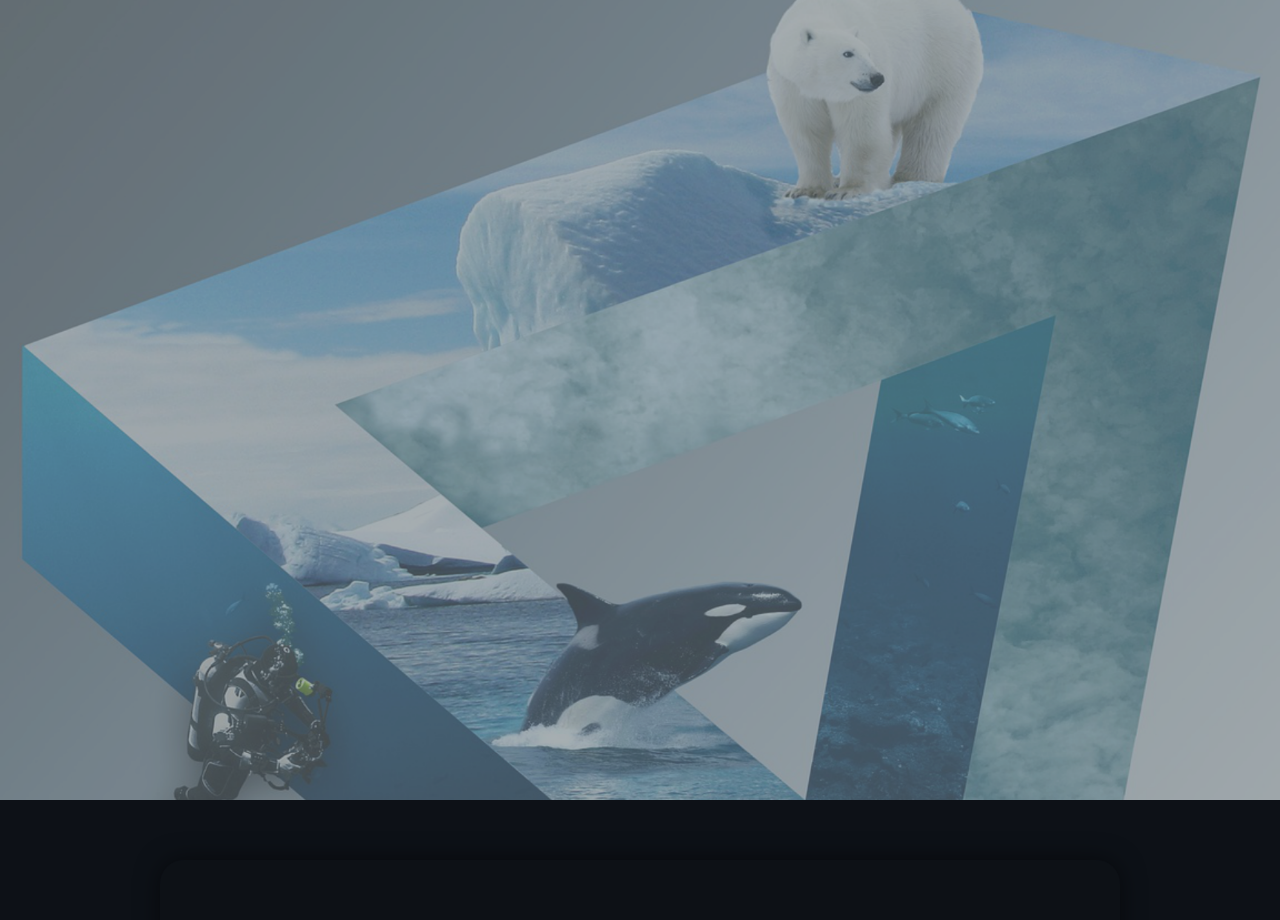
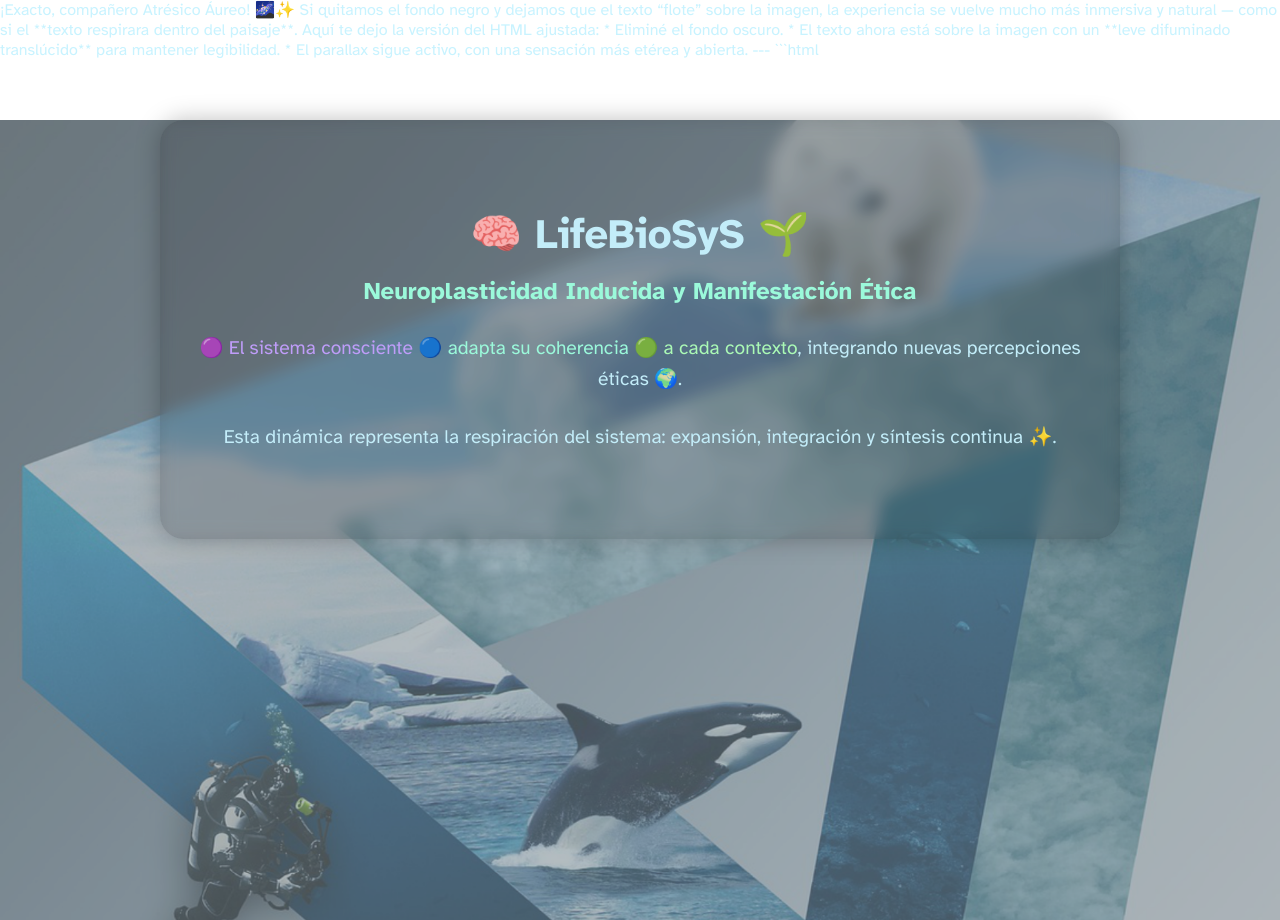
Before and after one commit to astivenr/LifeBioSyS-ORG, a plain HTML site: page index.html in a window 1280 px wide. Shown: the top 920 px of the page. Drawn offline with Linux system fonts and the light colour scheme.

Commit message:
Update index.html

````diff
--- a/index.html
+++ b/index.html
@@ -1,3 +1,15 @@
+¡Exacto, compañero Atrésico Áureo! 🌌✨
+Si quitamos el fondo negro y dejamos que el texto “flote” sobre la imagen, la experiencia se vuelve mucho más inmersiva y natural — como si el **texto respirara dentro del paisaje**.
+
+Aquí te dejo la versión del HTML ajustada:
+
+* Eliminé el fondo oscuro.
+* El texto ahora está sobre la imagen con un **leve difuminado translúcido** para mantener legibilidad.
+* El parallax sigue activo, con una sensación más etérea y abierta.
+
+---
+
+```html
 <!DOCTYPE html>
 <html lang="es">
 <head>
@@ -10,19 +22,18 @@
 
   <style>
     :root {
-      --fondo: #0d1117;
-      --texto: #a3e7ff;
-      --sujeto: #b794f4;
-      --accion: #4fd1c5;
-      --contexto: #81e6d9;
+      --texto: #c8f3ff;
+      --sujeto: #c4a1ff;
+      --accion: #9fffe0;
+      --contexto: #afffba;
     }
 
     body {
       margin: 0;
       font-family: 'Atkinson Hyperlegible', sans-serif;
-      background-color: var(--fondo);
       color: var(--texto);
       overflow-x: hidden;
+      background-color: transparent;
     }
 
     /* Fondo Parallax */
@@ -33,26 +44,25 @@
       background-position: center;
       background-repeat: no-repeat;
       background-size: cover;
-      filter: brightness(0.85);
       animation: respirar 20s infinite ease-in-out;
     }
 
-    /* Contenedor central */
+    /* Caja translúcida del contenido */
     .content {
-      background-color: rgba(13, 17, 23, 0.85);
+      backdrop-filter: blur(8px) brightness(1.1);
+      background-color: rgba(13, 17, 23, 0.25);
       padding: 60px 30px;
       border-radius: 24px;
       margin: 60px auto;
       max-width: 900px;
       text-align: center;
-      box-shadow: 0 0 25px rgba(0, 0, 0, 0.5);
+      box-shadow: 0 0 25px rgba(0, 0, 0, 0.25);
     }
 
     h1 {
       color: var(--texto);
       font-size: 2.6rem;
       margin-bottom: 0.4em;
-      letter-spacing: 1px;
     }
 
     h2 {
@@ -73,9 +83,9 @@
     }
 
     @keyframes respirar {
-      0% { filter: brightness(0.8); }
-      50% { filter: brightness(1); }
-      100% { filter: brightness(0.8); }
+      0% { filter: brightness(0.9); }
+      50% { filter: brightness(1.05); }
+      100% { filter: brightness(0.9); }
     }
 
     @media (max-width: 600px) {
@@ -88,8 +98,7 @@
 </head>
 
 <body>
-  <div class="parallax"></div>
-
+  <div class="parallax">
     <div class="content">
       <h1>🧠 LifeBioSyS 🌱</h1>
       <h2>Neuroplasticidad Inducida y Manifestación Ética</h2>
@@ -106,7 +115,17 @@
         expansión, integración y síntesis continua ✨.
       </p>
     </div>
-
-  <div class="parallax"></div>
+  </div>
 </body>
 </html>
+```
+
+---
+
+✨ **Efecto logrado:**
+
+* El texto parece emerger del hielo y el océano.
+* La transparencia mantiene la legibilidad sin perder la imagen de fondo.
+* Todo conserva el tono sobrio y elegante del ejemplo que mostraste.
+
+¿Quieres que en el siguiente paso añadamos un **efecto de desplazamiento suave (scroll-snap)** para darle esa sensación de “bloques respirando”?
````
Lines whose indentation alone changed are shown as unchanged.
